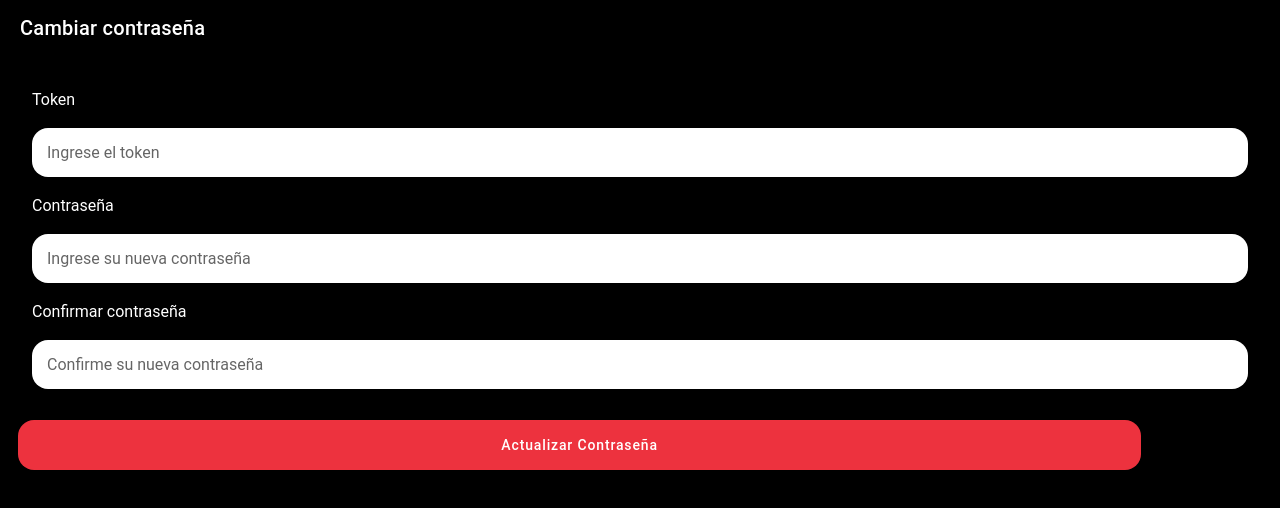
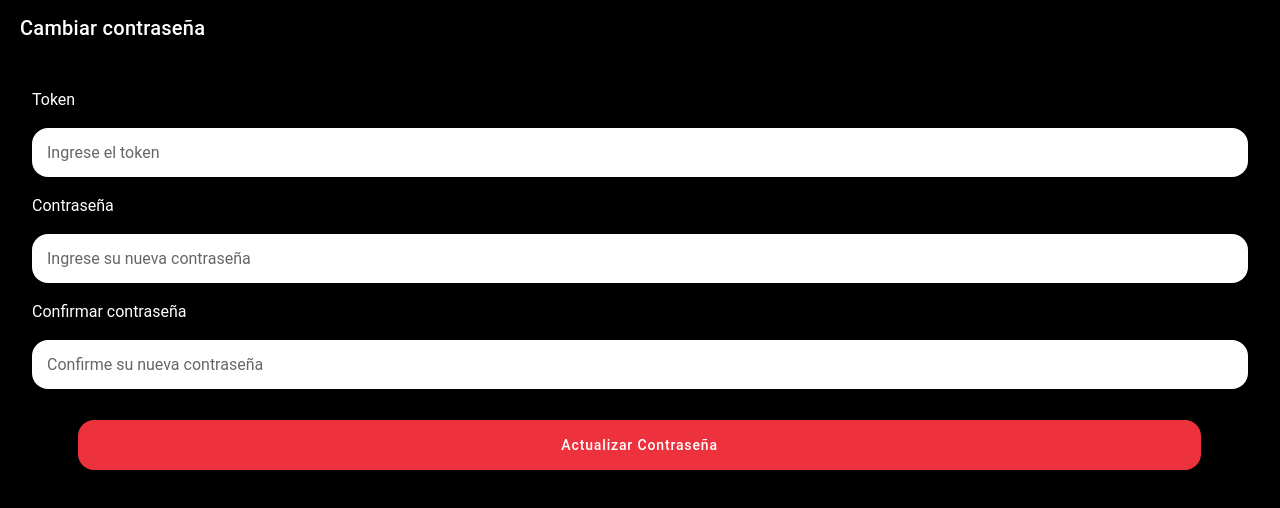
Before and after one commit to diego41071/MBF-Movil, a React (Vite) app: page /resetpassword in a window 1280 px wide. Shown: the top 508 px of the page. Built offline with nearby package versions, Linux system fonts and the light colour scheme.

Commit message:
correccion de boton

```diff
--- a/src/pages/Resetpassword/Resetpassword.tsx
+++ b/src/pages/Resetpassword/Resetpassword.tsx
@@ -71,6 +71,7 @@ const ResetPassword: React.FC = () => {
             className="custom-input"
           />
         </IonItem>
+        <div className="container-button">
           <IonButton
             className="custom-button margin-button"
             onClick={handleResetPassword}
@@ -78,6 +79,7 @@ const ResetPassword: React.FC = () => {
           >
             Actualizar Contraseña
           </IonButton>
+        </div>
       </IonContent>
     </IonPage>
   );
```
Lines whose indentation alone changed are shown as unchanged.
